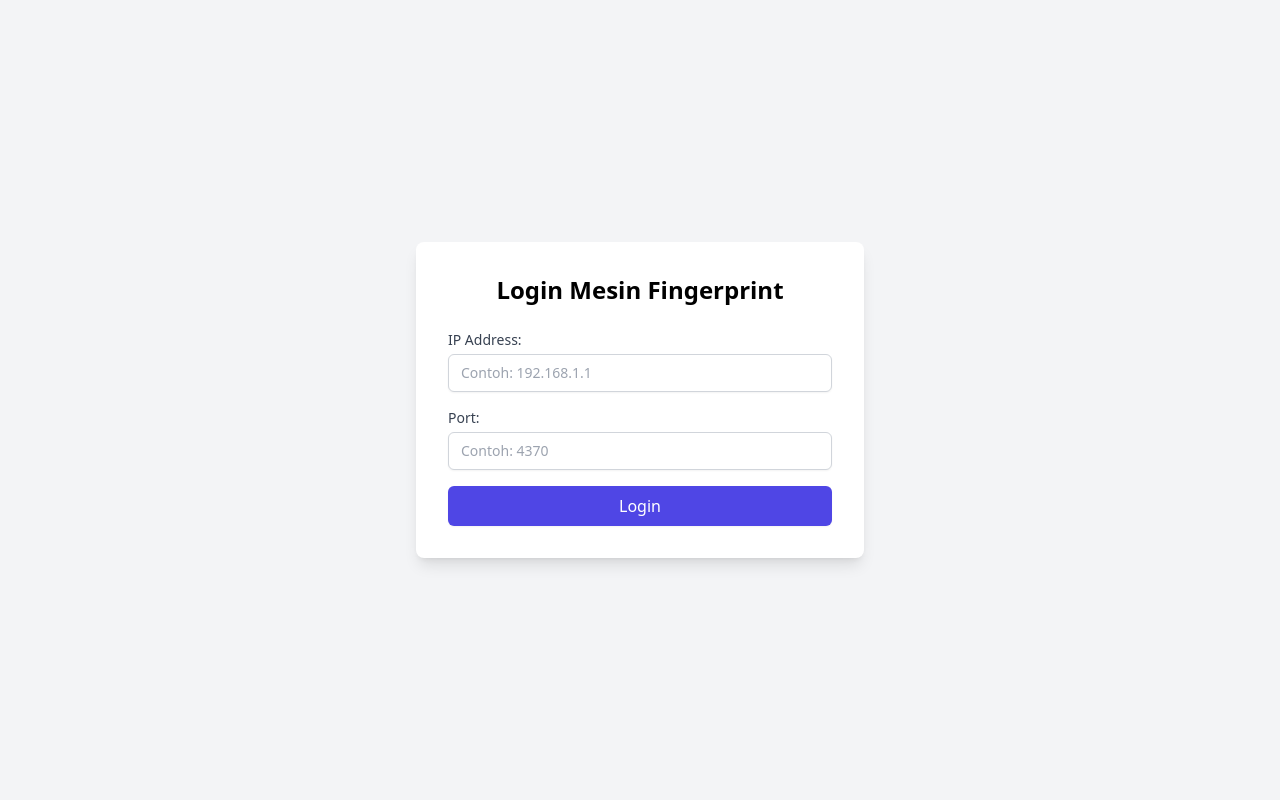
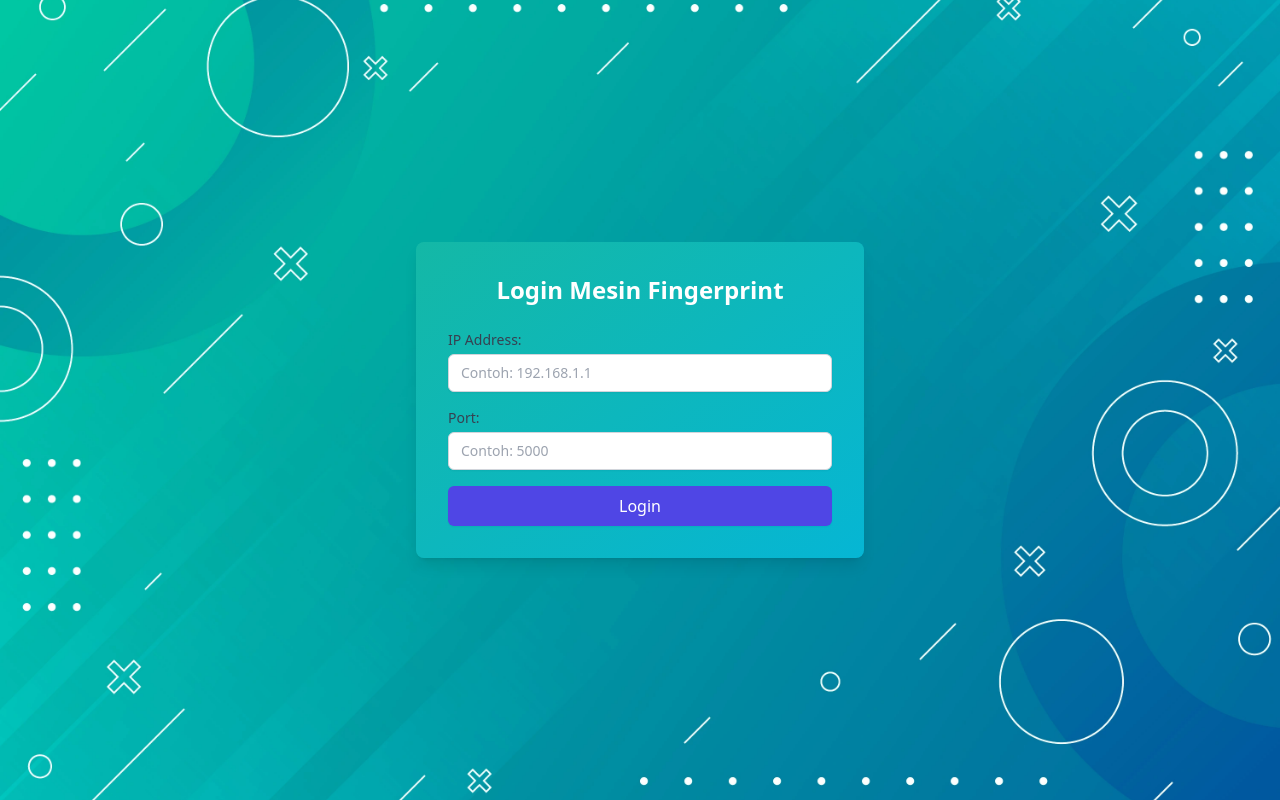
Before and after one commit to KianaKun/Fingerprint_GW800, a Next.js app: page / in a window 1280 px wide. Built offline with nearby package versions, Linux system fonts and the light colour scheme.

Commit message:
styling login machine

```diff
--- a/pages/about.js
+++ b/pages/about.js
@@ -30,7 +30,7 @@ export default function About() {
         <meta name="description" content="Creator Website" />
       </Head>
       <Header />
-      <p>Ini About</p>
+      <p>Ini Bodyku</p>
     </>
   );
 }
--- a/pages/index.js
+++ b/pages/index.js
@@ -6,29 +6,33 @@ export default function Login() {
   const [ip, setIp] = useState("");
   const [port, setPort] = useState("");
   const [message, setMessage] = useState("");
+  const [isLoading, setIsLoading] = useState(false);
 
   useEffect(() => {
     const token = localStorage.getItem("authToken");
     if (token) {
-      window.location.href = "/mesin"; // Redirect ke mesin
+      window.location.href = "/mesin";
     }
   }, []);
 
   const handleSubmit = async (e) => {
     e.preventDefault();
+    setIsLoading(true);
+    setMessage("");
+
     try {
       const response = await axios.post("/api/login/", { ip, port });
       const { token } = response.data;
 
-      // Simpan token dan konfigurasi mesin di localStorage
       localStorage.setItem("authToken", token);
       localStorage.setItem("machineIp", ip);
       localStorage.setItem("machinePort", port);
 
-      // Redirect ke dashboard setelah login berhasil
       window.location.href = "/mesin";
     } catch (error) {
-      setMessage(error.response?.data?.message || "Gagal login ke mesin, silakan coba lagi.");
+      setMessage("Gagal terkoneksi. Mohon periksa kembali IP dan port mesin fingerprint Anda.");
+    } finally {
+      setIsLoading(false);
     }
   };
 
@@ -38,9 +42,9 @@ export default function Login() {
         <title>Please Login</title>
         <meta name="description" content="Silahkan Login Terlebih Dahulu" />
       </Head>
-      <main className="flex justify-center items-center min-h-screen bg-gray-100">
-        <div className="bg-white p-8 rounded-lg shadow-lg max-w-md w-full">
-          <h1 className="text-2xl font-semibold text-center mb-6">Login Mesin Fingerprint</h1>
+      <main className="flex justify-center items-center min-h-screen bg-cover bg-center" style={{ backgroundImage: "url('background.webp')" }}>
+        <div className="bg-gradient-to-br from-teal-500 to-cyan-500 bg-opacity-80 p-8 rounded-lg shadow-lg max-w-md w-full backdrop-blur-sm">
+          <h1 className="text-2xl font-semibold text-center mb-6 text-white">Login Mesin Fingerprint</h1>
           <form onSubmit={handleSubmit} className="space-y-4">
             <div>
               <label className="block text-sm font-medium text-gray-700">IP Address:</label>
@@ -61,19 +65,26 @@ export default function Login() {
                 onChange={(e) => setPort(e.target.value)}
                 required
                 className="mt-1 block w-full px-3 py-2 border border-gray-300 rounded-md shadow-sm focus:outline-none focus:ring-indigo-500 focus:border-indigo-500 sm:text-sm"
-                placeholder="Contoh: 4370"
+                placeholder="Contoh: 5000"
               />
             </div>
             <button
               type="submit"
-              className="w-full py-2 px-4 bg-indigo-600 text-white font-medium rounded-md shadow-sm hover:bg-indigo-700 focus:outline-none focus:ring-2 focus:ring-indigo-500 focus:ring-offset-2"
+              className="w-full py-2 px-4 bg-indigo-600 text-white font-medium rounded-md shadow-sm hover:bg-indigo-700 focus:outline-none focus:ring-2 focus:ring-indigo-500 focus:ring-offset-2 disabled:opacity-50 disabled:cursor-not-allowed"
+              disabled={isLoading}
             >
-              Login
+              {isLoading ? "Menghubungkan..." : "Login"}
             </button>
           </form>
           {message && <p className="mt-4 text-center text-sm text-red-500">{message}</p>}
         </div>
       </main>
+      <div className={`fixed inset-0 bg-gray-600 bg-opacity-50 flex justify-center items-center transition-opacity duration-300 ${isLoading ? 'opacity-100 visible' : 'opacity-0 invisible'}`}>
+        <div className={`bg-white p-6 rounded-lg shadow-lg transition-all duration-300 transform ${isLoading ? 'scale-100 opacity-100' : 'scale-95 opacity-0'}`}>
+          <p className="text-lg font-semibold mb-4">Menghubungkan ke mesin fingerprint...</p>
+          <div className="w-12 h-12 border-t-4 border-blue-500 border-solid rounded-full animate-spin mx-auto"></div>
+        </div>
+      </div>
     </>
   );
 }
```
Also changed, not shown: public/background.webp (added).
